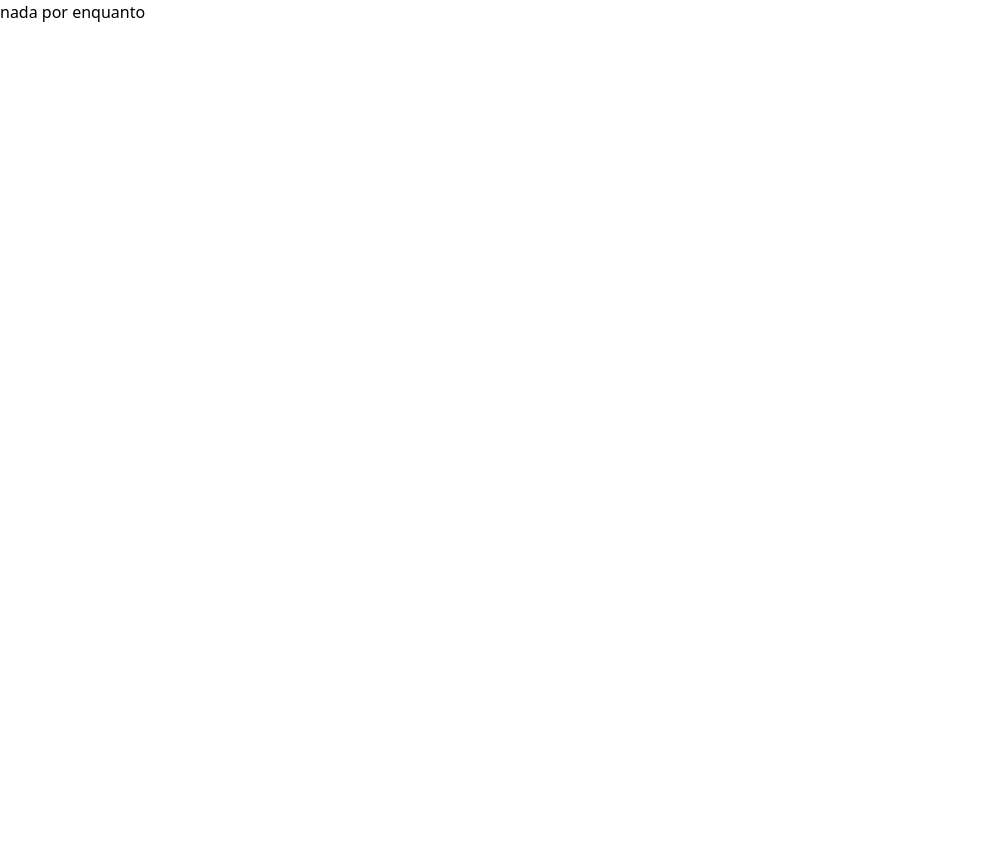
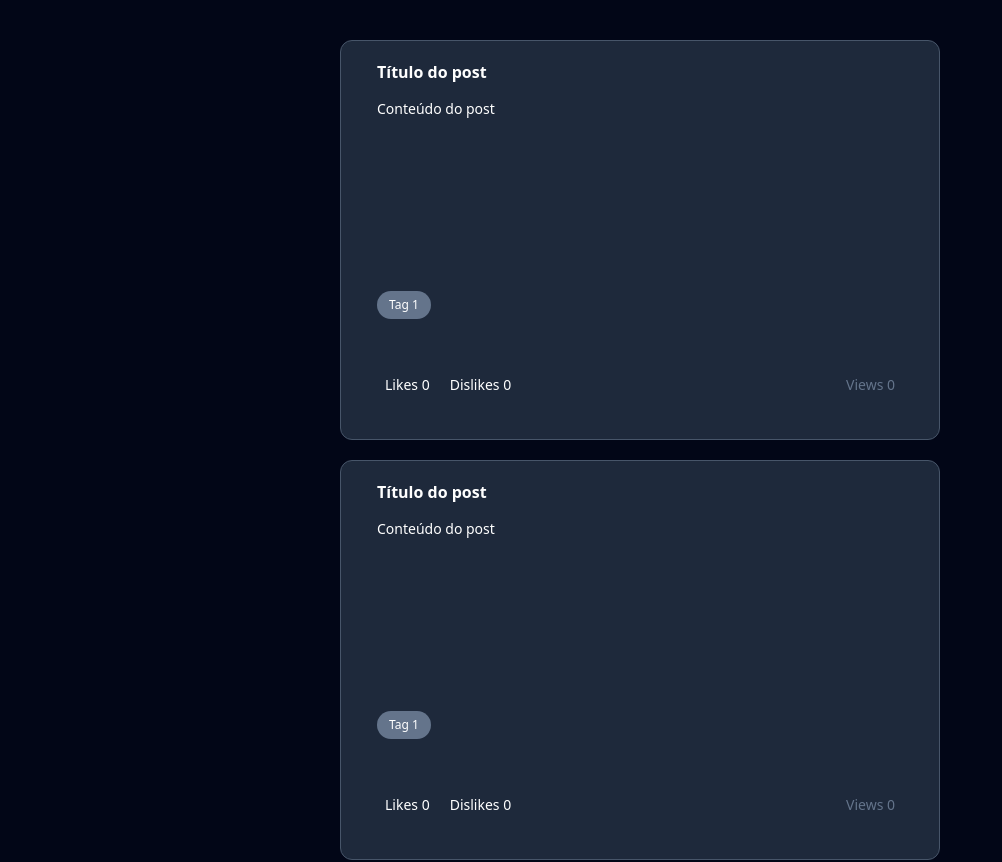
Before and after one commit to paulotruly/shadcn_blog, a React (Vite) app: page / in a window 1280 px wide. Shown: the top 862 px of the page, without its empty margins (0-1002 px from the left). Before the commit the page ends 800 px from the top, so only its background shows below. Built offline with nearby package versions, Linux system fonts and the light colour scheme.

Commit message:
criando componente

```diff
--- a/src/App.tsx
+++ b/src/App.tsx
@@ -1,9 +1,12 @@
 import './index.css'
+import Post from './Post'
 
 function App() {
   return (
-    <main className="">
-        nada por enquanto
+    <main className="flex flex-col gap-5 items-center min-h-screen p-10 bg-slate-950">
+        <Post></Post>
+        <Post></Post>
+        <Post></Post>
     </main>
   )
 }
--- /dev/null
+++ b/src/Post.tsx
@@ -0,0 +1,35 @@
+import './index.css'
+import { Card, CardHeader, CardTitle, CardContent, CardFooter } from './components/ui/card'
+
+function Post() {
+  return (
+    <Card className='h-[400px] w-[600px] bg-slate-800 p-5 border-slate-600 border text-white'>
+        <CardHeader>
+            <CardTitle className='font-bold'> Título do post </CardTitle>
+        </CardHeader>
+
+        <CardContent className='flex flex-col justify-between items-start flex-1 gap-5'>
+            <p> Conteúdo do post </p>
+
+            <div className='flex flex-row gap-5'>
+                <p className='bg-slate-500 text-white text-[12px] rounded-full py-1 px-3'>
+                    Tag 1
+                </p>
+            </div>
+        </CardContent>
+
+        <CardFooter className='flex justify-between h-auto'>
+            <div className='flex flex-row gap-5'>
+                <p> Likes <span> 0 </span> </p>
+                <p> Dislikes <span> 0 </span> </p>
+            </div>
+
+            <div className='text-slate-500'>
+                <p> Views <span> 0 </span> </p>
+            </div>
+        </CardFooter>
+    </Card>
+  )
+}
+
+export default Post
--- /dev/null
+++ b/src/components/ui/card.tsx
@@ -0,0 +1,103 @@
+import * as React from "react"
+
+import { cn } from "@/lib/utils"
+
+function Card({
+  className,
+  size = "default",
+  ...props
+}: React.ComponentProps<"div"> & { size?: "default" | "sm" }) {
+  return (
+    <div
+      data-slot="card"
+      data-size={size}
+      className={cn(
+        "group/card flex flex-col gap-4 overflow-hidden rounded-xl bg-card py-4 text-sm text-card-foreground ring-1 ring-foreground/10 has-data-[slot=card-footer]:pb-0 has-[>img:first-child]:pt-0 data-[size=sm]:gap-3 data-[size=sm]:py-3 data-[size=sm]:has-data-[slot=card-footer]:pb-0 *:[img:first-child]:rounded-t-xl *:[img:last-child]:rounded-b-xl",
+        className
+      )}
+      {...props}
+    />
+  )
+}
+
+function CardHeader({ className, ...props }: React.ComponentProps<"div">) {
+  return (
+    <div
+      data-slot="card-header"
+      className={cn(
+        "group/card-header @container/card-header grid auto-rows-min items-start gap-1 rounded-t-xl px-4 group-data-[size=sm]/card:px-3 has-data-[slot=card-action]:grid-cols-[1fr_auto] has-data-[slot=card-description]:grid-rows-[auto_auto] [.border-b]:pb-4 group-data-[size=sm]/card:[.border-b]:pb-3",
+        className
+      )}
+      {...props}
+    />
+  )
+}
+
+function CardTitle({ className, ...props }: React.ComponentProps<"div">) {
+  return (
+    <div
+      data-slot="card-title"
+      className={cn(
+        "text-base leading-snug font-medium group-data-[size=sm]/card:text-sm",
+        className
+      )}
+      {...props}
+    />
+  )
+}
+
+function CardDescription({ className, ...props }: React.ComponentProps<"div">) {
+  return (
+    <div
+      data-slot="card-description"
+      className={cn("text-sm text-muted-foreground", className)}
+      {...props}
+    />
+  )
+}
+
+function CardAction({ className, ...props }: React.ComponentProps<"div">) {
+  return (
+    <div
+      data-slot="card-action"
+      className={cn(
+        "col-start-2 row-span-2 row-start-1 self-start justify-self-end",
+        className
+      )}
+      {...props}
+    />
+  )
+}
+
+function CardContent({ className, ...props }: React.ComponentProps<"div">) {
+  return (
+    <div
+      data-slot="card-content"
+      className={cn("px-4 group-data-[size=sm]/card:px-3", className)}
+      {...props}
+    />
+  )
+}
+
+function CardFooter({ className, ...props }: React.ComponentProps<"div">) {
+  return (
+    <div
+      data-slot="card-footer"
+      className={cn(
+        "flex items-center rounded-b-xl mt-4 p-6 group-data-[size=sm]/card:p-3",
+        className
+      )}
+      {...props}
+    />
+  )
+}
+
+export {
+  Card,
+  CardHeader,
+  CardFooter,
+  CardTitle,
+  CardAction,
+  CardDescription,
+  CardContent,
+}
```
